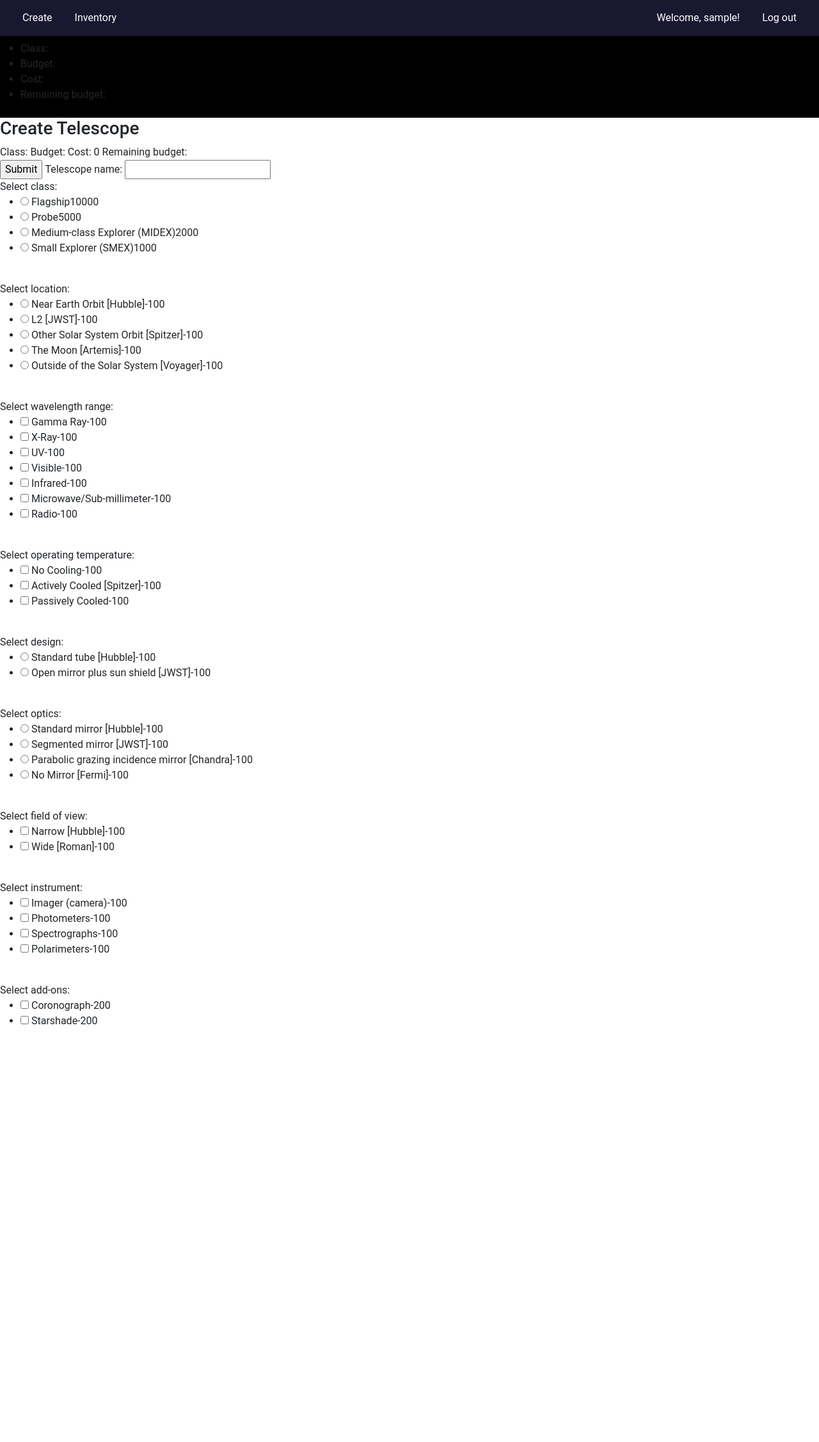
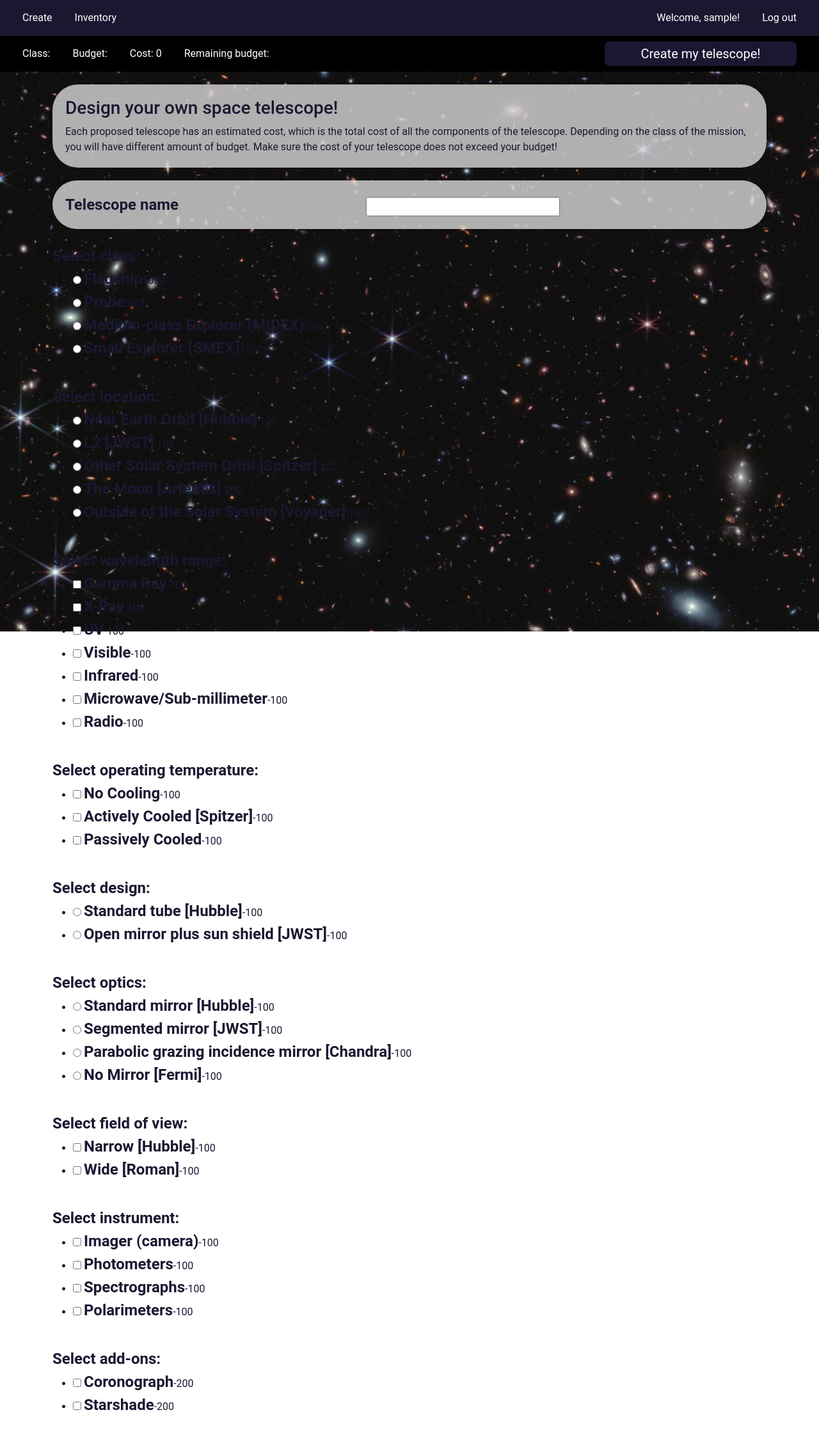
Before and after one commit to jsycheung/telescope-creator, a Flask app: page / in a window 1280 px wide. Shown: the whole page at 64% size. Before the commit the page ends 1601 px from the top, so only its background shows below. Run offline with Flask 3, Linux system fonts and the light colour scheme; the visitor is signed in with stand-in values (Sample User, id 1).

Commit message:
styling cards

```diff
--- a/forms.py
+++ b/forms.py
@@ -27,7 +27,7 @@ class SignupForm(FlaskForm):
 class CreateForm(FlaskForm):
     cost_value = HiddenField("cost-value")
     telescope_name = StringField(
-        "Telescope name: ", validators=[InputRequired()])
+        "Telescope name", validators=[InputRequired()])
     class_name = RadioField(
         "Select class: ", choices=class_list, coerce=int, validators=[InputRequired()])
     location = RadioField("Select location: ",
--- a/static/css/account_base.css
+++ b/static/css/account_base.css
@@ -64,6 +64,7 @@ label {
 
 #submit:hover {
   background-color: #211d54;
+  transition-duration: 200ms;
 }
 
 #signup-text {
--- a/static/css/base.css
+++ b/static/css/base.css
@@ -1,5 +1,24 @@
 * {
   font-family: "Roboto", sans-serif;
+
+  color: #1a1831;
+}
+
+html,
+body {
+  height: 100%;
+  width: 100%;
+  margin: 0;
+  padding: 0;
+}
+
+body {
+  background-image: url("../img/login_background.png");
+  background-repeat: no-repeat;
+  background-attachment: fixed;
+}
+
+.navbar {
   font-weight: 400;
 }
 
@@ -17,11 +36,15 @@ nav.navbar {
   background-color: black;
 }
 
+.navbar span {
+  color: white;
+}
+
 .navbar-dark .navbar-nav .nav-link {
   color: white;
 }
 
-.nav-link:hover {
+a.nav-link:hover {
   font-weight: 700;
 }
 
@@ -36,3 +59,60 @@ nav.navbar {
 #show-user:hover {
   font-weight: 400;
 }
+
+.navbar-nav ul {
+  display: flex;
+  flex-direction: row;
+  list-style-type: none;
+  color: white;
+  margin: auto;
+  padding: 0;
+}
+
+.navbar-nav li {
+  margin-left: 35px;
+}
+
+#submit {
+  border-radius: 8px;
+  border: 0;
+  color: white;
+  background-color: #1a1831;
+  font-weight: 400;
+  width: 300px;
+  margin-right: 35px;
+  padding: 4px;
+  font-size: 20px;
+}
+
+#submit:hover {
+  background-color: #211d54;
+  transition-duration: 200ms;
+}
+
+.small-container {
+  background-color: rgba(217, 217, 217, 0.8);
+  border-radius: 40px;
+  margin-top: 20px;
+  padding: 20px;
+  display: table;
+  width: 100%;
+}
+
+p {
+  margin: 0 !important;
+}
+
+input[type="text"] {
+  width: 50%;
+}
+
+label {
+  display: table-cell;
+  font-size: 24px;
+  font-weight: 700;
+}
+
+#telescope-span {
+  display: table-cell;
+}
--- a/templates/base.html
+++ b/templates/base.html
@@ -5,9 +5,7 @@
     <meta http-equiv="X-UA-Compatible" content="IE=edge">
     <meta name="viewport" content="width=device-width, initial-scale=1.0">
     <title>Create your own telescope</title>
-    <!-- <link href="https://cdn.jsdelivr.net/npm/bootstrap@5.0.1/dist/css/bootstrap.min.css" rel="stylesheet"
-    integrity="sha384-+0n0xVW2eSR5OomGNYDnhzAbDsOXxcvSN1TPprVMTNDbiYZCxYbOOl7+AMvyTG2x" crossorigin="anonymous"> -->
-    <link href="static/css/base.css" type="text/css" rel="stylesheet">
+    <link href="../static/css/base.css" type="text/css" rel="stylesheet">
     <link href="https://cdn.jsdelivr.net/npm/bootstrap@5.3.0/dist/css/bootstrap.min.css" rel="stylesheet">
     <script src="https://cdn.jsdelivr.net/npm/bootstrap@5.3.0/dist/js/bootstrap.bundle.min.js"></script>
 </head>
@@ -26,12 +24,15 @@
     <div class="navbar navbar-dark bg-black">
         <div class="navbar-nav flex-row">
             <ul>
-                <li>Class: <span></span></li>
-                <li>Budget: <span></span></li>
-                <li>Cost: <span></span></li>
-                <li>Remaining budget: <span></span></li>
+                <li class="nav-link">Class: <span id="class-identifier"></span></li>
+                <li class="nav-link">Budget: <span id="budget"></span></li>
+                <li class="nav-link">Cost: <span id="cost">0</span></li>
+                <li class="nav-link">Remaining budget: <span id="remaining-budget"></span></li>
             </ul>
         </div>
+        {% if create_form %}
+        <input id="submit" type="submit" form="create-form" value="Create my telescope!">
+        {% endif %}
     </div>
     {% with messages = get_flashed_messages(with_categories=true) %}
         {% if messages %}
--- a/templates/edit.html
+++ b/templates/edit.html
@@ -2,10 +2,6 @@
 {% block body %}
 <div class="form-container">
     <h3>Edit Telescope</h3>
-    Class: <span id="class-identifier"></span>
-    Budget: <span id="budget"></span>
-    Cost: <span id="cost">0</span>
-    Remaining budget: <span id="remaining-budget"></span>
     <form action="{{ url_for('edit', telescope_id=current_telescope.telescope_id) }}" method="POST">
 
         {{ edit_form.csrf_token() }}
@@ -114,7 +110,7 @@
             budget.textContent = String(class_list_cost[index]);
             class_identifier.textContent = class_list[parseInt(li.getElementsByTagName("input")[0].getAttribute("value"))][1];
     }})};
-    const li_list_except_class = [...document.getElementsByTagName("li")].slice(class_name_li.length);
+    const li_list_except_class = [...document.querySelector("form").getElementsByTagName("li")].slice(class_name_li.length);
     function update_cost() {
         cost_sum = 0
                 Array.from(li_list_except_class).forEach((li, index) => {
--- a/templates/home.html
+++ b/templates/home.html
@@ -1,18 +1,17 @@
 {% extends "base.html" %}
 {% block body %}
-<div class="form-container">
-    <h3>Create Telescope</h3>
-    Class: <span id="class-identifier"></span>
-    Budget: <span id="budget"></span>
-    Cost: <span id="cost">0</span>
-    Remaining budget: <span id="remaining-budget"></span>
-    <form action="{{ url_for('create_telescope') }}" method="POST">
+<div class="container">
+  <div class="small-container">
+    <h3>Design your own space telescope!</h3>
+    <p>Each proposed telescope has an estimated cost, which is the total cost of all the components of the telescope. Depending on the class of the mission, you will have different amount of budget. Make sure the cost of your telescope does not exceed your budget!</p>
+  </div>
+    <form id="create-form" action="{{ url_for('create_telescope') }}" method="POST">
 
         {{ create_form.csrf_token() }}
         {{ create_form.cost_value }}
-        {{ create_form.submit }}
-        {{ create_form.telescope_name.label }}
-        {{ create_form.telescope_name }}
+        <div class="small-container">
+          {{ create_form.telescope_name.label }} <span id="telescope-span">{{ create_form.telescope_name }}</span>
+        </div>
         <br>
         {{ create_form.class_name.label }}
         {{ create_form.class_name }}
@@ -41,7 +40,6 @@
         {{ create_form.extras.label }}
         {{ create_form.extras }}
         <br>
-
     </form>
 </div>
 
@@ -150,7 +148,7 @@ function update_budget() {
     }
   });
 }
-const li_list_except_class = [...document.getElementsByTagName("li")].slice(
+const li_list_except_class = [...document.querySelector("form").getElementsByTagName("li")].slice(
   class_name_li.length
 );
 
```
